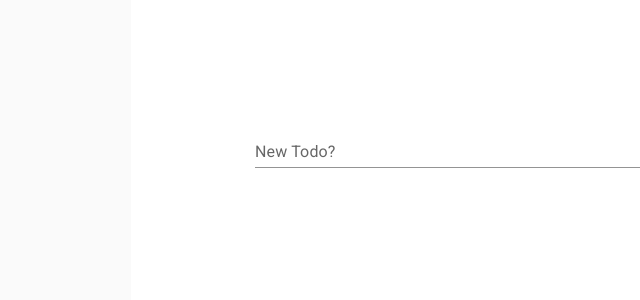
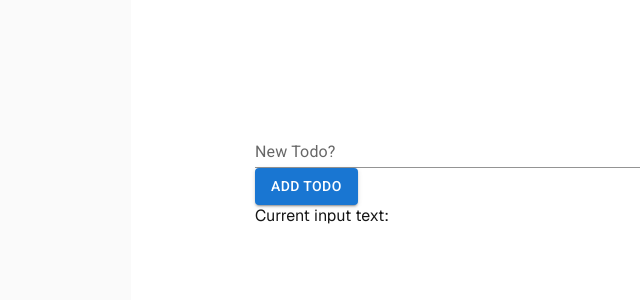
Before and after one commit to DG-InClass/DMIT-2008-A01-Jan-2026, a Next.js app in the folder src/D/nextjs-event-state-fundamentals-START/state-and-event/: page / in a window 1280 px wide. Shown: the top 300 px of the page, without its empty margins (109-749 px from the left). Built offline with nearby package versions, Linux system fonts and the light colour scheme.

Commit message:
Preserving state in my TodoList component

```diff
--- a/src/D/nextjs-event-state-fundamentals-START/state-and-event/components/TodoList.js
+++ b/src/D/nextjs-event-state-fundamentals-START/state-and-event/components/TodoList.js
@@ -1,5 +1,11 @@
 // ~/components/TodoList.js
 import {Box, Button, Grid, TextField} from '@mui/material';
+// React's useState hook allows us to manage
+// the internal state/data of our component
+// in a way that the React framework can also
+// notice and handle the "re-render" whenever
+// state changes
+import { useState } from 'react';
 
 // React components are designed to have a
 // single parameter, commonly called "props".
@@ -10,8 +16,21 @@ import {Box, Button, Grid, TextField} from '@mui/material';
 // if you want to identify specific property
 // names for the props.
 export default function TodoList(props) {
+    // Using the useState hook is a matter
+    // of applying Array Destructuring syntax.
+    // useState is important in order to hook
+    // into React's rendering processes.
+    const [todoText, setTodoText] = useState('');
+    //     \______/  \_________/             \/
+    //      getter   setter func              |
+    //                       initial value   -|
+
     const onTodoTextChange = (event) => {
         console.log(event.target.value);
+        setTodoText(event.target.value);
+    }
+    const onAddTodoClick = () => {
+        console.log('Clicked the button');
     }
 
     return <>
@@ -21,6 +40,14 @@ export default function TodoList(props) {
             variant="standard"
             sx={ {width: '100%'} }
             onChange={onTodoTextChange}
+            value={todoText}
         />
+        <Button
+            variant='contained'
+            onClick={onAddTodoClick}
+        >Add Todo</Button>
+        <Grid item xs={12}>
+            Current input text: {todoText}
+        </Grid>
     </>
 }
```
